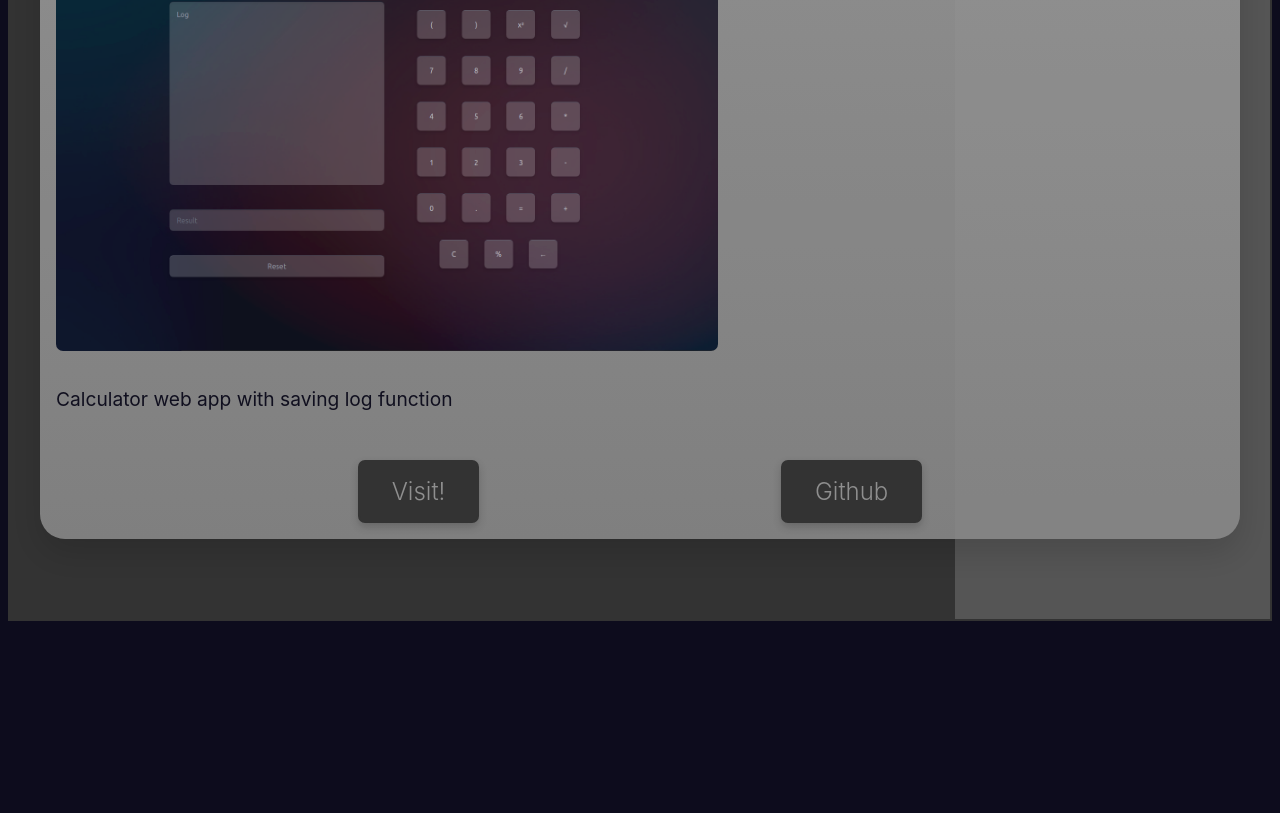
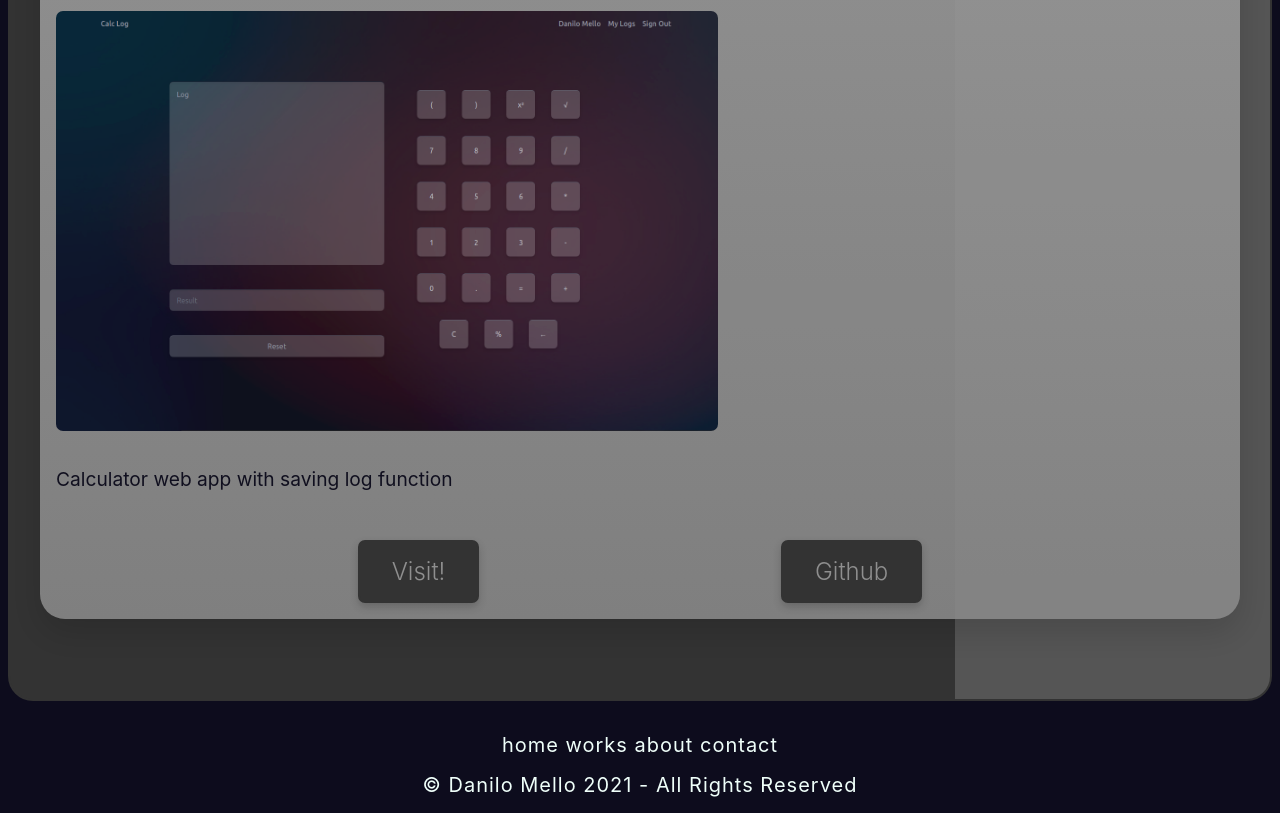
Before and after one commit to danilo-mello/portfolio, a React (Create React App) app: page /projects in a window 1280 px wide. Shown: the part 3392-4205 px from the top of the page. Before the commit the page ends 4013 px from the top, so only its background shows below. Built offline with nearby package versions, Linux system fonts and the light colour scheme.

Commit message:
add footer

```diff
--- a/src/App.js
+++ b/src/App.js
@@ -11,7 +11,7 @@ import WorksPage from './pages/WorksPage'
 import ContactPage from './pages/ContactPage'
 import AboutPage from './pages/AboutPage'
 // import PageNotFound from './components/PageNotFound/PageNotFound'
-// import Footer from './components/Footer/Footer';
+import Footer from './components/Footer/Footer';
 import Hero from './components/Hero/Hero';
 
 
@@ -38,6 +38,7 @@ function App() {
             <Burger open={open} setOpen={setOpen} />
             <Menu open={open} setOpen={setOpen} />
           </div>
+          <Footer />
       </ThemeProvider>
     </Switch>
   );
--- a/src/components/About/About.styled.js
+++ b/src/components/About/About.styled.js
@@ -12,8 +12,7 @@ export const StyledAboutSection = styled.div`
   justify-content: center;
   padding-left: 10rem;
   padding-right: 10rem;
-  border-top-right-radius: 25px;
-  border-top-left-radius: 25px;
+  border-radius: 25px;
   background: linear-gradient(to top,
     #555555 60%, #333333 25% 75% );
 `;
--- a/src/components/Contact/Contact.styled.js
+++ b/src/components/Contact/Contact.styled.js
@@ -12,8 +12,7 @@ export const StyledContatcSection = styled.div`
   display: flex;
   padding-left: 10rem;
   padding-right: 10rem;
-  border-top-right-radius: 25px;
-  border-top-left-radius: 25px;
+  border-radius: 25px;
   background: linear-gradient(to top,
     #555555 25%, #333333 25% 75% );
 `;
--- a/src/components/Footer/Footer.jsx
+++ b/src/components/Footer/Footer.jsx
@@ -1,19 +1,25 @@
 import React from 'react';
-import { StyledFooter } from './Footer.styled';
+import {
+  StyledFooter,
+  StyledFooterLinks,
+  StyledFooterLink,
+  StyledFooterCR
+} from './Footer.styled';
 
 const Footer = () => {
 
   return (
     <StyledFooter>
-      <a href="/">
-        works
-      </a>
-      <a href="/">
-        about
-        </a>
-      <a href="/">
-        contact
-        </a>
+      <StyledFooterLinks>
+        <StyledFooterLink href="/">home </StyledFooterLink>
+        <StyledFooterLink href="/projects">works </StyledFooterLink>
+        <StyledFooterLink href="/about">about </StyledFooterLink>
+        <StyledFooterLink href="/contact">contact </StyledFooterLink>
+      </StyledFooterLinks>
+      <StyledFooterCR>
+        © Danilo Mello 2021 - All Rights Reserved
+      </StyledFooterCR>
+
     </StyledFooter>
   )
 }
--- a/src/components/Footer/Footer.styled.js
+++ b/src/components/Footer/Footer.styled.js
@@ -1,35 +1,35 @@
 import styled from 'styled-components';
 
 export const StyledFooter = styled.div`
+  text-align: center;
+  padding: 1rem;
+  color: #EFFFFA;
 
 
+`;
 
-  @media (max-width: ${({ theme }) => theme.mobile}) {
-    width: 100%;
-  }
-  background: ${({ theme }) => theme.primaryLight};
-  align-items: center;
-  color: ${({ theme }) => theme.primaryLight};
-  display: flex;
-  justify-content: center;
 
-  a {
-    font-size: 1.5rem;
-    padding: 2rem 0;
-    letter-spacing: 0.5rem;
-    color: ${({ theme }) => theme.primaryDark};
-    text-decoration: none;
-    transition: color 0.3s linear;
+export const StyledFooterLinks = styled.div`
 
-    @media (max-width: ${({ theme }) => theme.mobile}) {
-      font-size: 1.5rem;
-      text-align: center;
-    }
+  padding: 1rem;
 
-    &:hover {
-      color: ${({ theme }) => theme.primaryHover};
-      transform: scale(1.05);
-      transition: transform 0.3s ease-in-out
-    }
+`;
+
+export const StyledFooterLink = styled.a`
+  text-decoration: none;
+  color: #EFFFFA;
+  font-size: 1.25rem;
+  letter-spacing: 1px;
+
+  &:hover {
+    transform: scale(1.05);
+    transition: transform 0.3s ease-in-out;
   }
 `;
+
+export const StyledFooterCR = styled.div`
+  color: #EFFFFA;
+  font-size: 1.25rem;
+  font-weigth: 300;
+  letter-spacing: 1px;
+`;
--- a/src/components/Works/Projects.styled.js
+++ b/src/components/Works/Projects.styled.js
@@ -10,10 +10,9 @@ export const StyledProjectsSection = styled.div`
   @media (max-width: 576px) {
 
   }
-
+  padding-top: 5rem;
   border: 2px solid #333333;
-  border-top-right-radius: 25px;
-  border-top-left-radius: 25px;
+  border-radius: 25px;
   background: linear-gradient(to left, #555555 25%, #333333 25% 75% );
 
 `;
--- a/src/pages/AboutPage.jsx
+++ b/src/pages/AboutPage.jsx
@@ -9,7 +9,7 @@ import Burger from '../components/Burger/Burger';
 import Menu from '../components/Menu/Menu';
 import About from '../components/About/About'
 // import PageNotFound from '../components/PageNotFound/PageNotFound'
-// import Footer from '../components/Footer/Footer';
+import Footer from '../components/Footer/Footer';
 
 const AboutPage = () => {
   const [open, setOpen] = useState(false);
@@ -26,6 +26,7 @@ const AboutPage = () => {
             <Burger open={open} setOpen={setOpen} />
             <Menu open={open} setOpen={setOpen} />
           </div>
+          <Footer />
       </ThemeProvider>
   );
 }
--- a/src/pages/ContactPage.jsx
+++ b/src/pages/ContactPage.jsx
@@ -9,7 +9,7 @@ import Burger from '../components/Burger/Burger';
 import Menu from '../components/Menu/Menu';
 import Contact from '../components/Contact/Contact'
 // import PageNotFound from '../components/PageNotFound/PageNotFound'
-// import Footer from '../components/Footer/Footer';
+import Footer from '../components/Footer/Footer';
 
 const ContactPage = () => {
   const [open, setOpen] = useState(false);
@@ -26,6 +26,7 @@ const ContactPage = () => {
             <Burger open={open} setOpen={setOpen} />
             <Menu open={open} setOpen={setOpen} />
           </div>
+          <Footer />
       </ThemeProvider>
   );
 }
--- a/src/pages/WorksPage.jsx
+++ b/src/pages/WorksPage.jsx
@@ -9,7 +9,7 @@ import Burger from '../components/Burger/Burger';
 import Menu from '../components/Menu/Menu';
 import Projects from '../components/Works/Projects'
 // import PageNotFound from '../components/PageNotFound/PageNotFound'
-// import Footer from '../components/Footer/Footer';
+import Footer from '../components/Footer/Footer';
 
 const WorksPage = () => {
   const [open, setOpen] = useState(false);
@@ -26,6 +26,8 @@ const WorksPage = () => {
             <Burger open={open} setOpen={setOpen} />
             <Menu open={open} setOpen={setOpen} />
           </div>
+          <Footer />
+
       </ThemeProvider>
   );
 }
```
